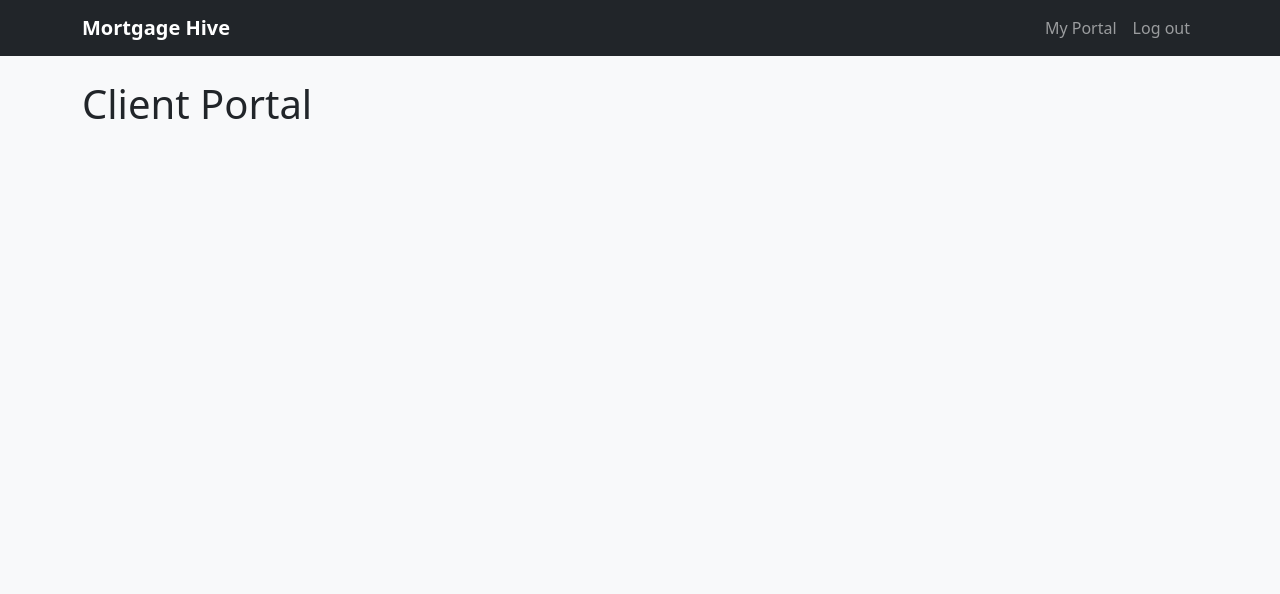
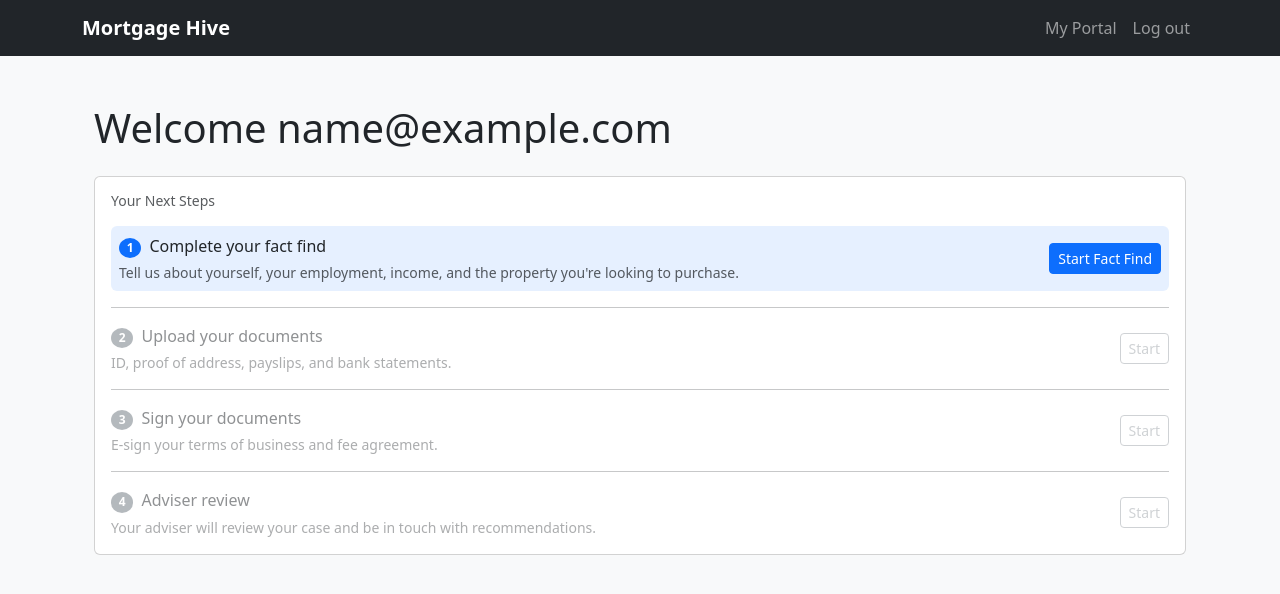
Before and after one commit to ssh-ura/BU-Final-Year-Project, a Flask app: page /portal in a window 1280 px wide. Shown: the top 594 px of the page. Run offline with Flask 3, Linux system fonts and the light colour scheme; the visitor is signed in with stand-in values (Sample User, id 1).

Commit message:
Updates client portal and login/register pages

```diff
--- a/templates/client-portal.html
+++ b/templates/client-portal.html
@@ -1,5 +1,47 @@
 {% extends "base.html" %}
 {% block title %}Client Portal — Mortgage Hive{% endblock %}
 {% block content %}
-<h1>Client Portal</h1>
+<div class="container py-4">
+    <h1 class="mb-4">Welcome {{ current_user.email }}</h1>
+    <div class="row justify-content-center">
+        <div class="col-lg-12">
+            <div class="card">
+                <div class="card-body">
+                    <h5 class="card-title text-muted small mb-3">Your Next Steps</h5>
+                    <div class="p-2 rounded bg-primary bg-opacity-10 d-flex justify-content-between align-items-center">
+                        <div>
+                            <p class="mb-0"><span class="badge rounded-circle bg-primary me-2">1</span>Complete your fact find</p>
+                            <p class="text-muted small mb-0 mt-1">Tell us about yourself, your employment, income, and the property you're looking to purchase.</p>
+                        </div>
+                        <button class="btn btn-primary btn-sm ms-3">Start Fact Find</button>
+                    </div>
+                    <hr>
+                    <div class="opacity-50 d-flex justify-content-between align-items-center">
+                        <div>
+                            <p class="mb-0"><span class="badge rounded-circle bg-secondary me-2">2</span>Upload your documents</p>
+                            <p class="text-muted small mb-0 mt-1">ID, proof of address, payslips, and bank statements.</p>
+                        </div>
+                        <button class="btn btn-outline-secondary btn-sm ms-3" disabled>Start</button>
+                    </div>
+                    <hr>
+                    <div class="opacity-50 d-flex justify-content-between align-items-center">
+                        <div>
+                            <p class="mb-0"><span class="badge rounded-circle bg-secondary me-2">3</span>Sign your documents</p>
+                            <p class="text-muted small mb-0 mt-1">E-sign your terms of business and fee agreement.</p>
+                        </div>
+                        <button class="btn btn-outline-secondary btn-sm ms-3" disabled>Start</button>
+                    </div>
+                    <hr>
+                    <div class="opacity-50 d-flex justify-content-between align-items-center">
+                        <div>
+                            <p class="mb-0"><span class="badge rounded-circle bg-secondary me-2">4</span>Adviser review</p>
+                            <p class="text-muted small mb-0 mt-1">Your adviser will review your case and be in touch with recommendations.</p>
+                        </div>
+                        <button class="btn btn-outline-secondary btn-sm ms-3" disabled>Start</button>
+                    </div>
+                </div>
+            </div>
+        </div>
+    </div>
+</div>
 {% endblock %}
```
Also changed, not shown: templates/login.html (+6 -3 lines), templates/register.html (+6 -3 lines), 1 other file.
